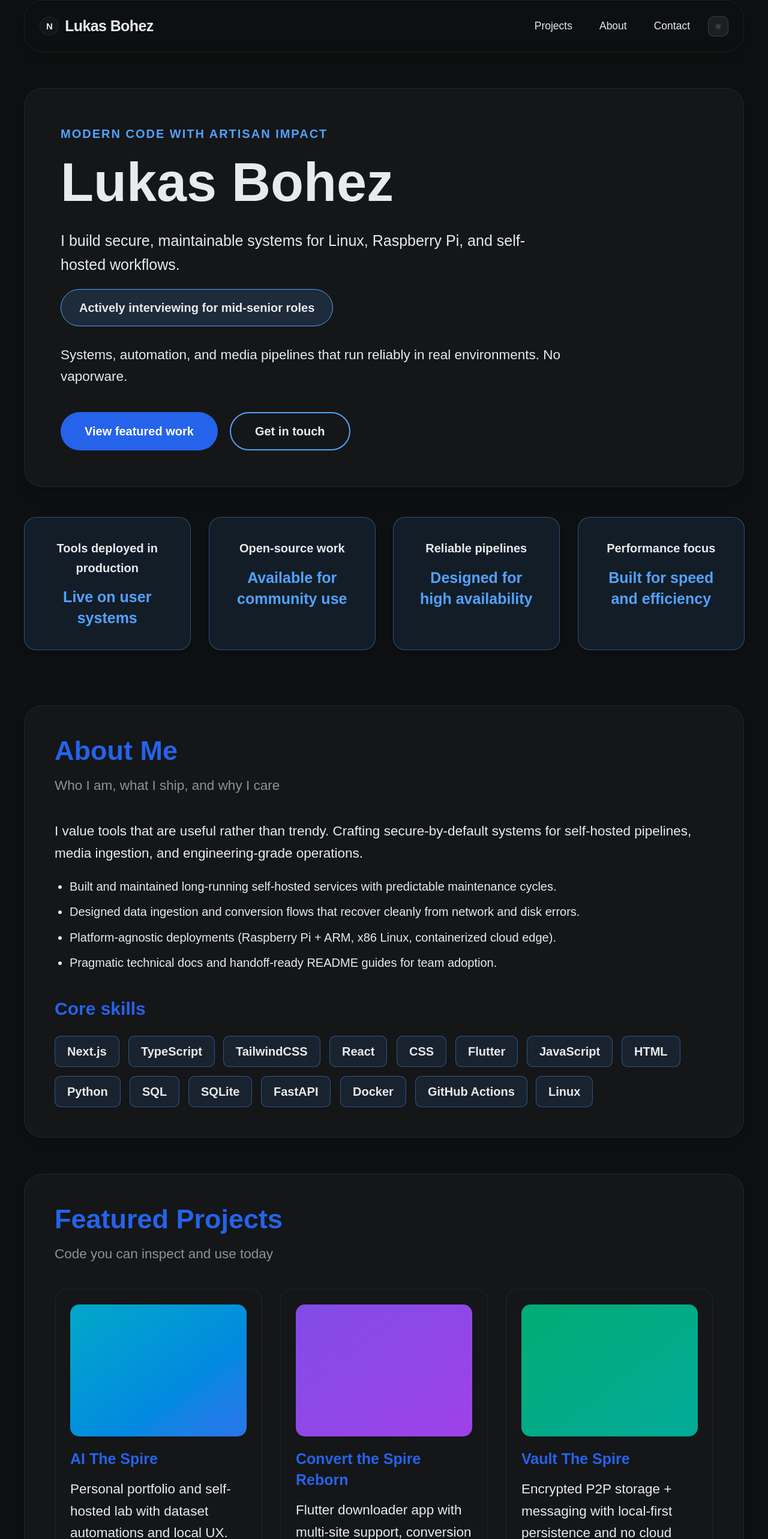
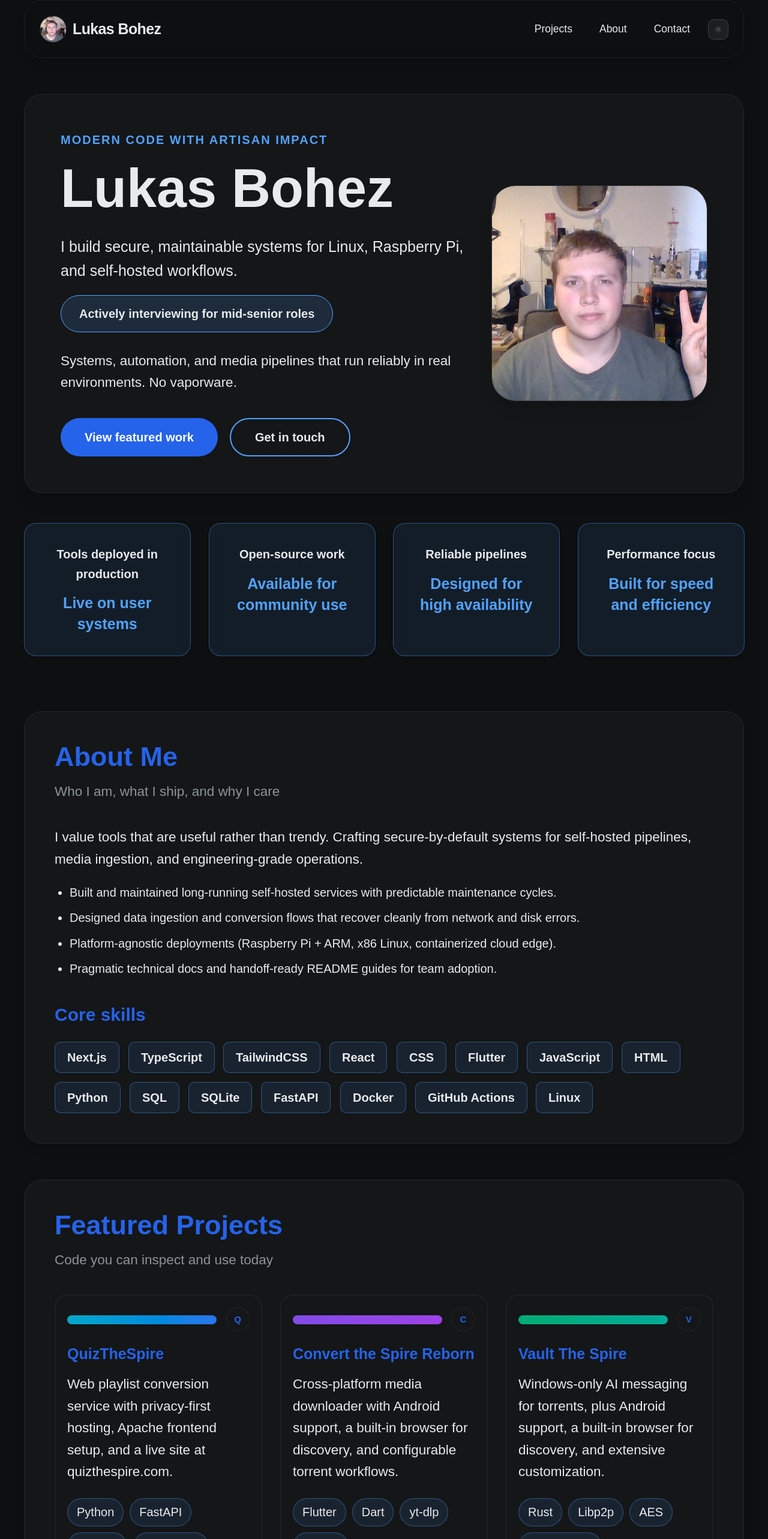
Before and after one commit to Lukas-Bohez/portfolio, a Next.js app: page / in a window 1280 px wide. Shown: the top 2566 px of the page at 60% size. Built offline with nearby package versions, Linux system fonts and the light colour scheme.

Commit message:
Add profile photo and update portfolio metadata; remove basePath and assetPrefix from Next.js config

```diff
--- a/next.config.ts
+++ b/next.config.ts
@@ -3,8 +3,6 @@ import type { NextConfig } from 'next';
 
 const nextConfig: NextConfig = {
   output: 'export',
-  basePath: '/portfolio',
-  assetPrefix: '/portfolio/',
   trailingSlash: true,
   images: {
     unoptimized: true,
--- a/src/app/components/PortfolioComponents.tsx
+++ b/src/app/components/PortfolioComponents.tsx
@@ -1,8 +1,10 @@
 'use client';
 
 
+import Image from 'next/image';
 import { motion } from 'framer-motion';
 import { ThemeToggle } from './ThemeToggle';
+import profilePhoto from '../../../WIN_20260329_16_44_00_Pro.jpg';
 
 import type { ReactNode } from 'react';
 
@@ -63,7 +65,15 @@ export function Navbar({
         title="N = Nexus logo (focused systems engineering identity)"
         onClick={() => onScrollTo('hero')}
       >
-        <span className="rounded-full border border-surface bg-primary-2 px-1.5 sm:px-2 py-1 text-xs font-black text-default">N</span>
+        <span className="relative h-8 w-8 overflow-hidden rounded-full border border-surface bg-secondary shadow-sm sm:h-9 sm:w-9">
+          <Image
+            src={profilePhoto}
+            alt="Portrait of Lukas Bohez"
+            fill
+            sizes="36px"
+            className="object-cover object-[50%_18%] scale-[1.35]"
+          />
+        </span>
         <span className="hidden sm:inline">Lukas Bohez</span>
       </button>
       <div className="flex items-center gap-2 sm:gap-3">
@@ -93,7 +103,7 @@ export function Hero({ onScrollToProjects, isDark }: { onScrollToProjects: () =>
       animate={{ opacity: 1, y: 0 }}
       transition={{ duration: 0.7, ease: 'easeOut' }}
     >
-      <div className="grid gap-6 lg:grid-cols-1">
+      <div className="grid gap-8 lg:grid-cols-[minmax(0,1fr)_auto] lg:items-center">
         <div className="max-w-2xl">
           <p className="uppercase tracking-widest text-blue-400 dark:text-blue-200 font-semibold text-sm sm:text-base">Modern code with artisan impact</p>
           <h1 className="mt-2 text-5xl sm:text-7xl font-extrabold leading-tight">Lukas Bohez</h1>
@@ -124,6 +134,25 @@ export function Hero({ onScrollToProjects, isDark }: { onScrollToProjects: () =>
               Get in touch
             </button>
           </div>
+        </div>
+        <div className="flex justify-center lg:justify-end">
+          {profilePhoto ? (
+            <div className="relative h-56 w-56 overflow-hidden rounded-[2rem] border border-surface bg-secondary shadow-xl sm:h-72 sm:w-72">
+              <Image
+                src={profilePhoto}
+                alt="Portrait of Lukas Bohez"
+                fill
+                priority
+                sizes="(min-width: 1024px) 18rem, 14rem"
+                className="object-cover object-[50%_20%] scale-[1.15]"
+              />
+            </div>
+          ) : (
+            <div
+              className="mt-8 h-3 w-28 rounded-full bg-gradient-to-r from-emerald-400 via-sky-400 to-violet-500 shadow-md shadow-emerald-400/20"
+              aria-hidden="true"
+            />
+          )}
         </div>
       </div>
     </motion.section>
@@ -227,17 +256,17 @@ export function AboutAndSkills({ isDark }: { isDark: boolean }) {
 export function FeaturedProjects({ isDark }: { isDark: boolean }) {
   const projects = [
     {
-      name: 'AI The Spire',
+      name: 'QuizTheSpire',
       description:
-        'Personal portfolio and self-hosted lab with dataset automations and local UX.',
-      url: 'https://github.com/Lukas-Bohez/aithespire',
-      tech: ['Next.js', 'TypeScript', 'Tailwind', 'Python'],
+        'Web playlist conversion service with privacy-first hosting, Apache frontend setup, and a live site at quizthespire.com.',
+      url: 'https://quizthespire.com',
+      tech: ['Python', 'FastAPI', 'Apache', 'TypeScript'],
       color: 'from-cyan-500 to-blue-500',
     },
     {
       name: 'Convert the Spire Reborn',
       description:
-        'Flutter downloader app with multi-site support, conversion pipelines, and local playback.',
+        'Cross-platform media downloader with Android support, a built-in browser for discovery, and configurable torrent workflows.',
       url: 'https://github.com/Lukas-Bohez/ConvertTheSpireFlutter',
       tech: ['Flutter', 'Dart', 'yt-dlp', 'SQLite'],
       color: 'from-violet-500 to-purple-500',
@@ -245,7 +274,7 @@ export function FeaturedProjects({ isDark }: { isDark: boolean }) {
     {
       name: 'Vault The Spire',
       description:
-        'Encrypted P2P storage + messaging with local-first persistence and no cloud dependency.',
+        'Windows-only AI messaging for torrents, plus Android support, a built-in browser for discovery, and extensive customization.',
       url: 'https://github.com/Lukas-Bohez/vault_the_spire',
       tech: ['Rust', 'Libp2p', 'AES', 'PocketBase'],
       color: 'from-emerald-500 to-teal-500',
@@ -258,14 +287,19 @@ export function FeaturedProjects({ isDark }: { isDark: boolean }) {
         {projects.map((project) => (
           <motion.article
             key={project.name}
-            className="rounded-2xl border border-surface bg-surface p-5 shadow-md transition hover:shadow-lg hover:border-blue-400/50 dark:hover:border-blue-300/50 hover:-translate-y-1 mb-[clamp(24px,4vh,48px)] will-change-[transform,opacity]"
+            className="rounded-2xl border border-surface bg-surface p-4 shadow-md transition hover:shadow-lg hover:border-blue-400/50 dark:hover:border-blue-300/50 hover:-translate-y-1 mb-[clamp(24px,4vh,48px)] will-change-[transform,opacity]"
             initial={{ opacity: 0, y: 16 }}
             whileInView={{ opacity: 1, y: 0 }}
             viewport={{ once: true, amount: 0.2 }}
             transition={{ duration: 0.4, ease: 'easeOut' }}
             data-reveal=""
           >
-            <div className={`mb-4 h-44 rounded-xl bg-gradient-to-br ${project.color} transition opacity-90 hover:opacity-100`}></div>
+            <div className="mb-4 flex items-center gap-3">
+              <div className={`h-3 flex-1 rounded-full bg-gradient-to-r ${project.color} opacity-90 transition hover:opacity-100`} />
+              <span className="flex h-8 w-8 shrink-0 items-center justify-center rounded-full border border-surface bg-surface text-xs font-black text-primary shadow-sm">
+                {project.name.replace(/[^A-Z]/g, '').slice(0, 1) || project.name.charAt(0)}
+              </span>
+            </div>
             <h3 className="text-xl font-bold text-primary">{project.name}</h3>
             <p className="mt-3 text-lg text-default leading-relaxed">{project.description}</p>
             <div className="mt-5 flex flex-wrap gap-2">
@@ -336,7 +370,15 @@ export function ContactSection({ isDark }: { isDark: boolean }) {
 export function Footer() {
   return (
     <footer className="my-10 w-full rounded-3xl border-2 border-blue-400/40 dark:border-blue-300/40 bg-surface/70 p-8 text-center text-lg text-default transition hover:shadow-lg hover:border-blue-400/70 dark:hover:border-blue-300/70">
-      <span className="text-primary font-bold text-2xl" title="N = Nexus brand mark for concise, focused engineering">N</span>
+      <span className="relative inline-flex h-9 w-9 overflow-hidden rounded-full border border-surface bg-secondary align-middle shadow-sm" title="Portrait of Lukas Bohez">
+        <Image
+          src={profilePhoto}
+          alt="Portrait of Lukas Bohez"
+          fill
+          sizes="36px"
+          className="object-cover object-[50%_18%] scale-[1.35]"
+        />
+      </span>
       <span className="ml-2 font-bold">Lukas Bohez</span>
       <div className="mt-4 flex flex-wrap justify-center gap-4">
         <a href="mailto:lukasbohez@gmail.com" className="text-blue-400 dark:text-blue-200 hover:text-blue-500 dark:hover:text-blue-100 transition font-semibold hover:underline">Email</a>
--- a/src/app/layout.tsx
+++ b/src/app/layout.tsx
@@ -15,9 +15,9 @@ const geistMono = Geist_Mono({
 });
 
 export const metadata: Metadata = {
-  title: 'Lukas Bohez Portfolio',
+  title: 'Lukas Bohez | Portfolio',
   description:
-    'Portfolio of Lukas Bohez - Full-Stack Software Engineer, Next.js, and open-source projects.',
+    'Portfolio of Lukas Bohez featuring QuizTheSpire, Convert the Spire Reborn, and Vault The Spire.',
 };
 
 export default function RootLayout({
```
Also changed, not shown: WIN_20260329_16_44_00_Pro.jpg (added).
